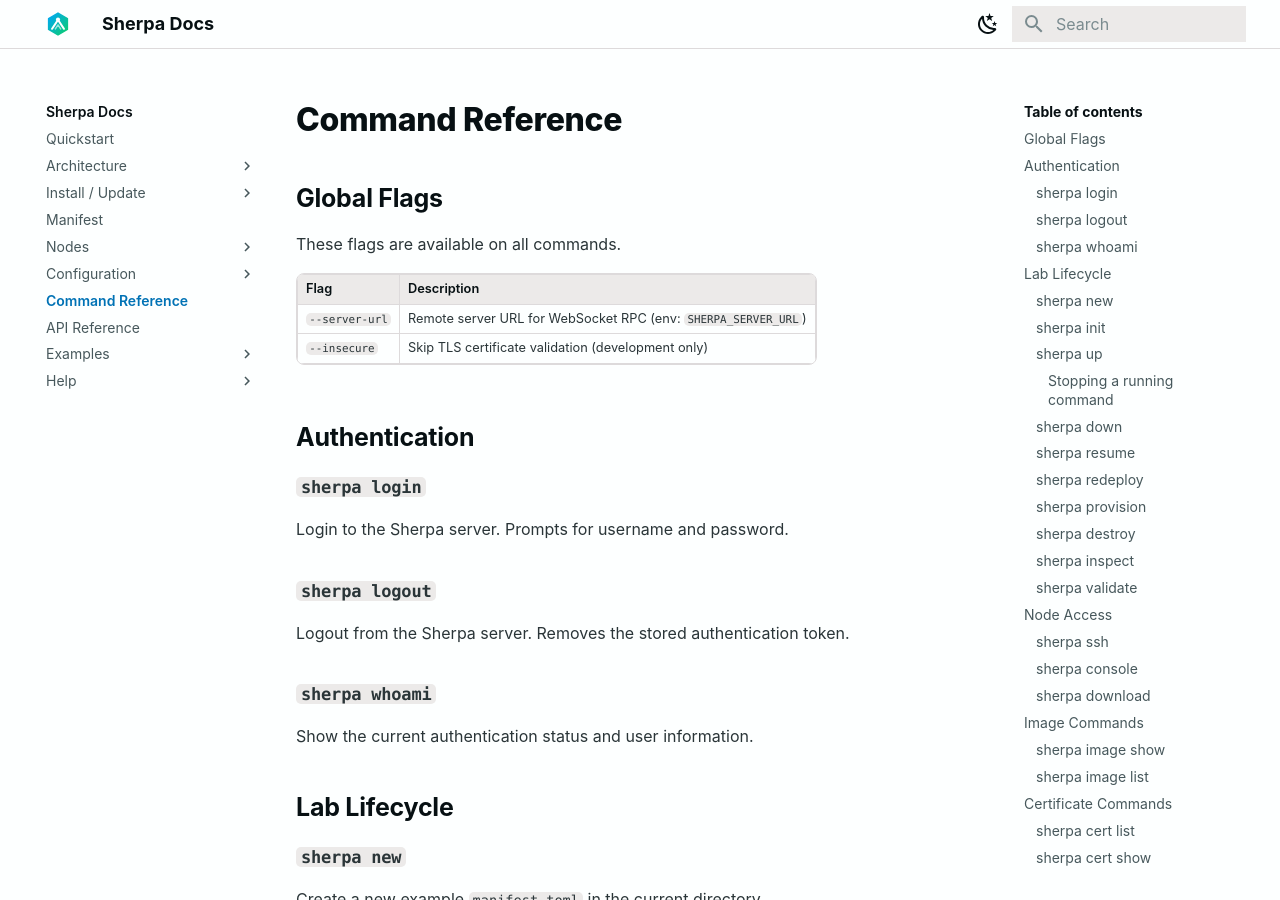
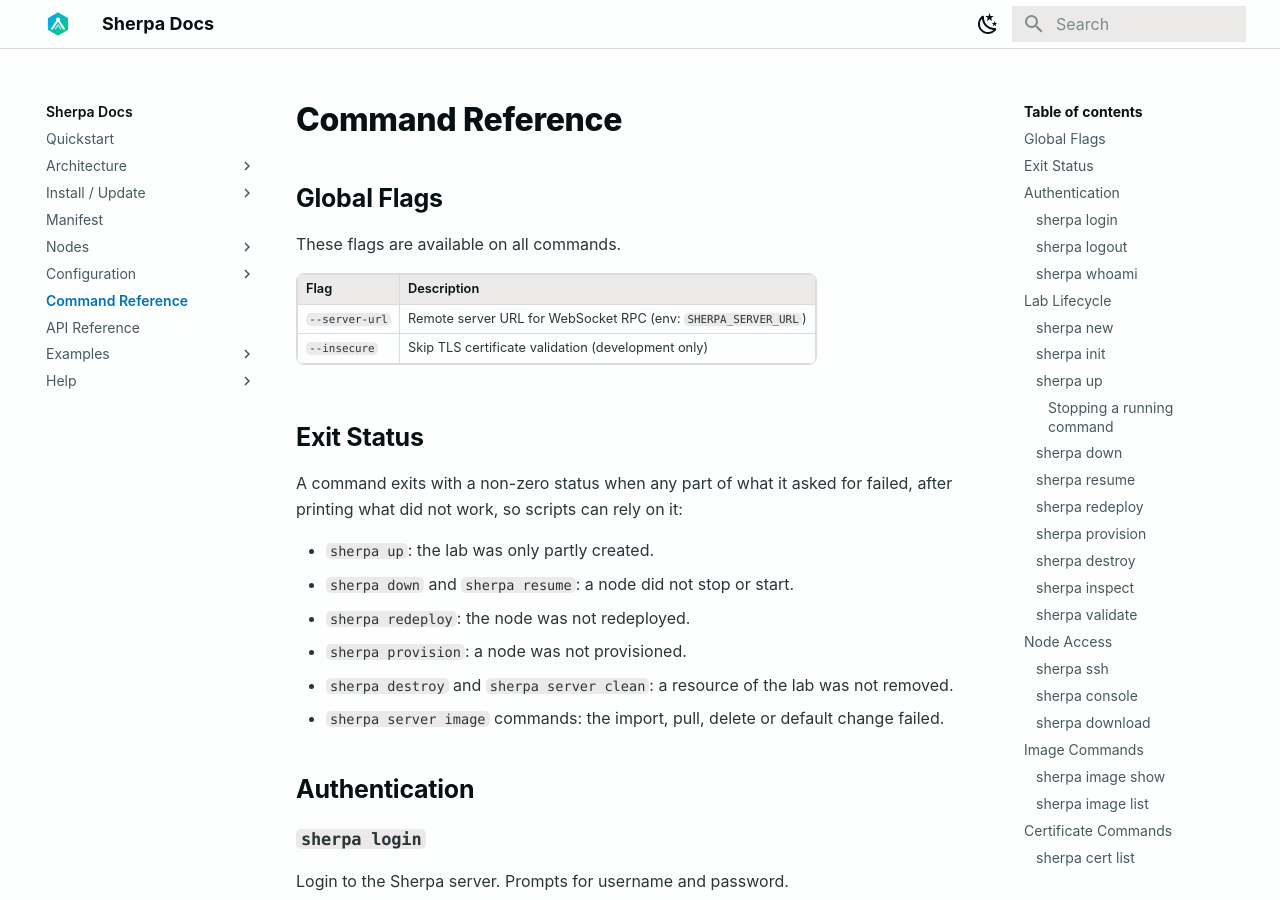
Before and after one commit to bwks/sherpa-docs, an MkDocs documentation site: the page built from docs/command-reference.md, in a window 1280 px wide and 900 px high. Built offline with MkDocs 1.6.1 and Material for MkDocs 9.7.7, drawn with Linux system fonts in a browser that asks for light colours; some of the changed text lies outside the part shown.

Commit message:
docs: CLI exit status after partial failures [skip ci]
Commands exit non-zero when the server reports that part of the
operation failed, and destroy keeps the local SSH files while the lab
still exists.

Co-Authored-By: Claude Opus 5.5 <noreply@anthropic.com>

```diff
--- a/docs/command-reference.md
+++ b/docs/command-reference.md
@@ -8,6 +8,18 @@ These flags are available on all commands.
 | ---- | ----------- |
 | `--server-url` | Remote server URL for WebSocket RPC (env: `SHERPA_SERVER_URL`) |
 | `--insecure` | Skip TLS certificate validation (development only) |
+
+## Exit Status
+
+A command exits with a non-zero status when any part of what it asked for failed, after
+printing what did not work, so scripts can rely on it:
+
+- `sherpa up`: the lab was only partly created.
+- `sherpa down` and `sherpa resume`: a node did not stop or start.
+- `sherpa redeploy`: the node was not redeployed.
+- `sherpa provision`: a node was not provisioned.
+- `sherpa destroy` and `sherpa server clean`: a resource of the lab was not removed.
+- `sherpa server image` commands: the import, pull, delete or default change failed.
 
 ## Authentication
 
@@ -179,6 +191,11 @@ Other resources may already have been removed. See [cleanup recovery](architectu
 If `sherpa up`, `sherpa redeploy` or `sherpa resume` is still running on the lab, destroy
 stops it first and waits for it to finish its current step, then removes the lab. This is
 safe to use on a lab whose `up` was interrupted.
+
+If the server cannot remove every resource, destroy prints what failed and exits with an
+error. While the lab still exists on the server, the local SSH config, key and known hosts
+are kept, so nodes that are still running stay reachable, and running `sherpa destroy` again
+removes them.
 
 | Flag | Description |
 | ---- | ----------- |
```
